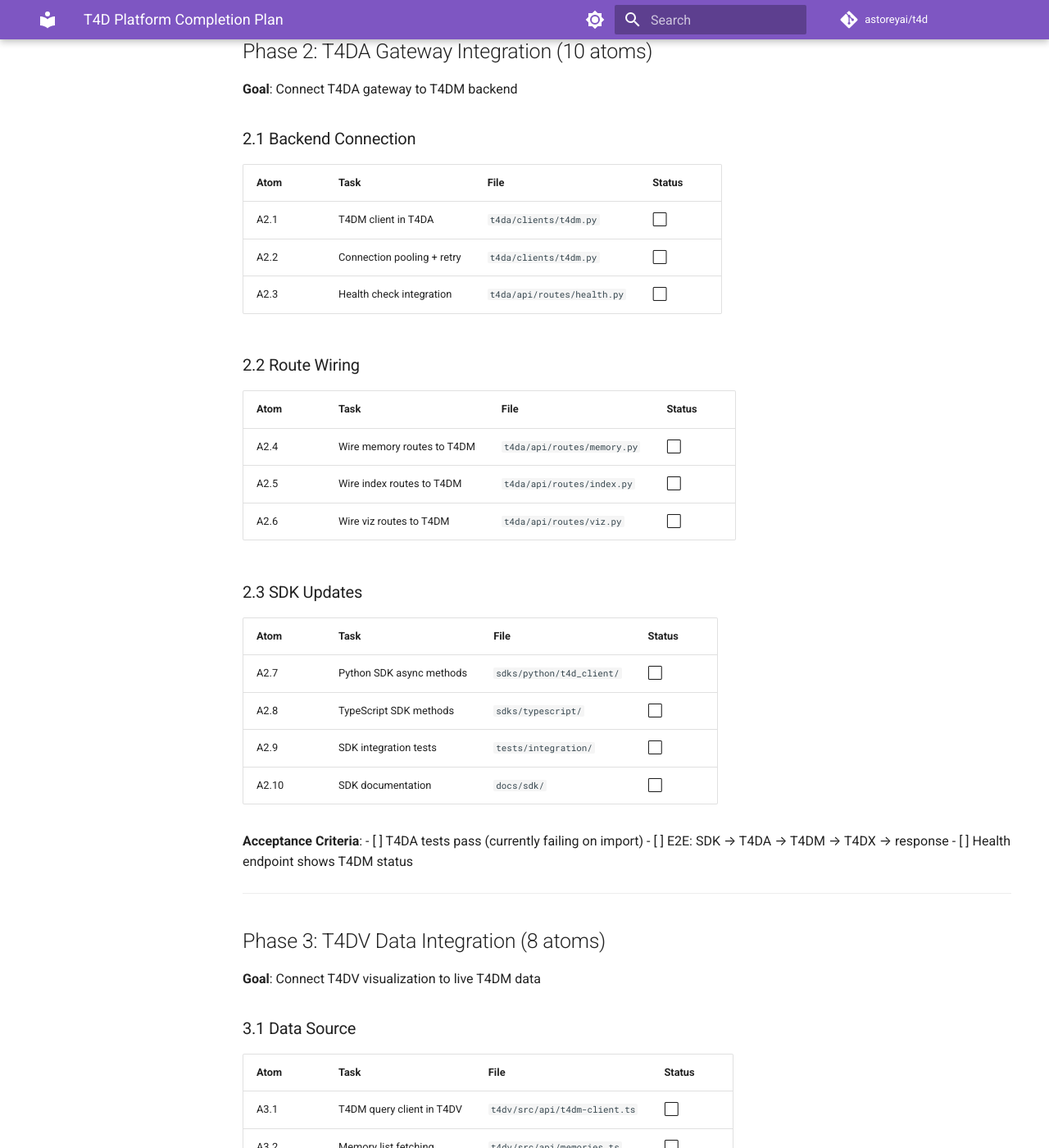
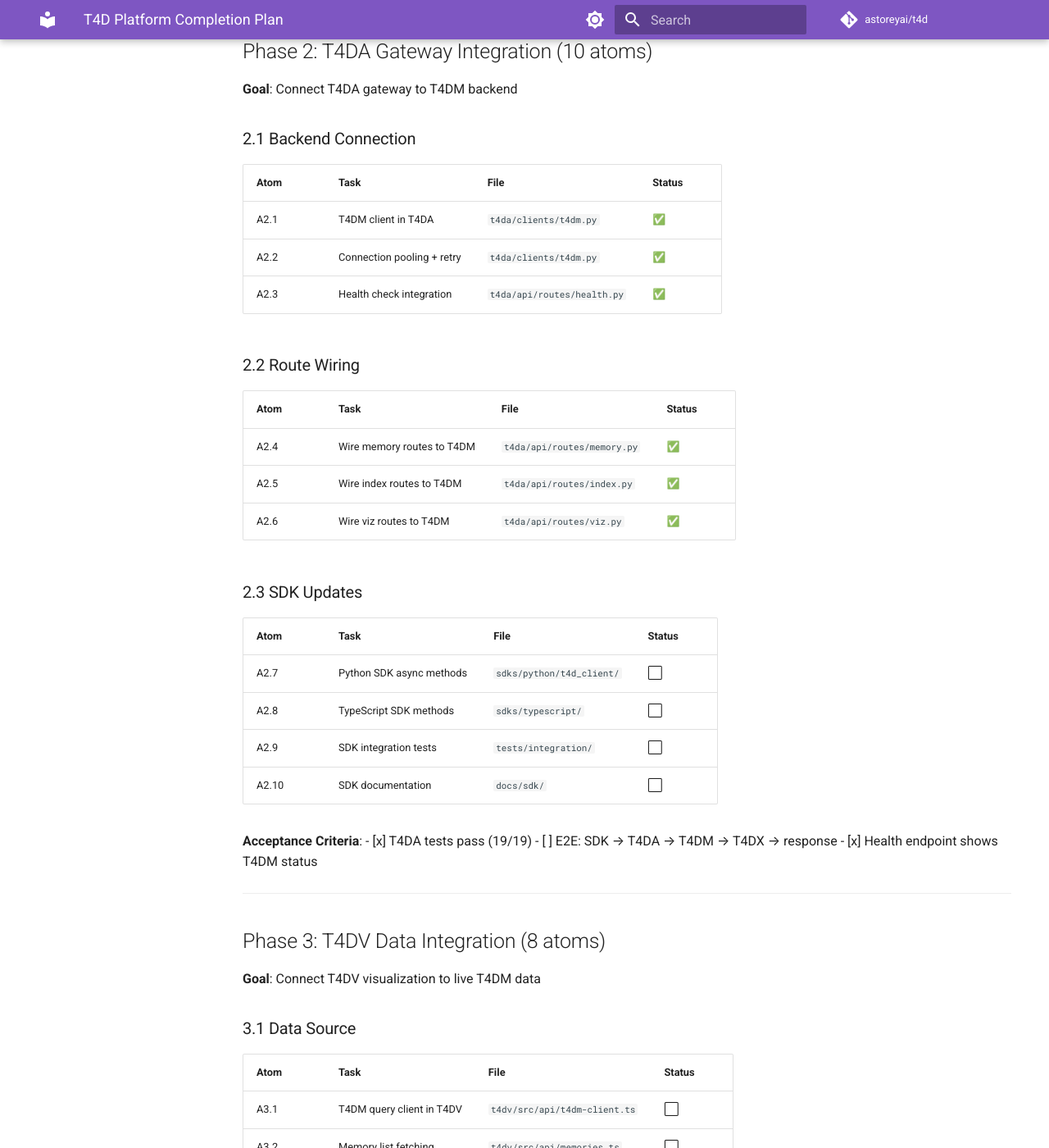
Before and after one commit to astoreyai/t4d, an MkDocs documentation site: the page built from docs/plans/T4D_COMPLETION_PLAN.md, in a window 1280 px wide and 1400 px high, scrolled down 2200 px. Shown: the whole window at 82% size. Built offline with MkDocs 1.6.1 and Material for MkDocs 9.7.7, drawn with Linux system fonts in a browser that asks for light colours; comment, search, counter and statistics services are not loaded; the version menu is left out.

Commit message:
Update T4D completion plan: Phase 2 atoms A2.1-A2.6 complete
Co-Authored-By: Claude Opus 4.5 <noreply@anthropic.com>

```diff
--- a/docs/plans/T4D_COMPLETION_PLAN.md
+++ b/docs/plans/T4D_COMPLETION_PLAN.md
@@ -77,17 +77,17 @@ The T4D platform has substantial implementations but critical integration gaps p
 
 | Atom | Task | File | Status |
 |------|------|------|--------|
-| A2.1 | T4DM client in T4DA | `t4da/clients/t4dm.py` | ⬜ |
-| A2.2 | Connection pooling + retry | `t4da/clients/t4dm.py` | ⬜ |
-| A2.3 | Health check integration | `t4da/api/routes/health.py` | ⬜ |
+| A2.1 | T4DM client in T4DA | `t4da/clients/t4dm.py` | ✅ |
+| A2.2 | Connection pooling + retry | `t4da/clients/t4dm.py` | ✅ |
+| A2.3 | Health check integration | `t4da/api/routes/health.py` | ✅ |
 
 ### 2.2 Route Wiring
 
 | Atom | Task | File | Status |
 |------|------|------|--------|
-| A2.4 | Wire memory routes to T4DM | `t4da/api/routes/memory.py` | ⬜ |
-| A2.5 | Wire index routes to T4DM | `t4da/api/routes/index.py` | ⬜ |
-| A2.6 | Wire viz routes to T4DM | `t4da/api/routes/viz.py` | ⬜ |
+| A2.4 | Wire memory routes to T4DM | `t4da/api/routes/memory.py` | ✅ |
+| A2.5 | Wire index routes to T4DM | `t4da/api/routes/index.py` | ✅ |
+| A2.6 | Wire viz routes to T4DM | `t4da/api/routes/viz.py` | ✅ |
 
 ### 2.3 SDK Updates
 
@@ -99,9 +99,9 @@ The T4D platform has substantial implementations but critical integration gaps p
 | A2.10 | SDK documentation | `docs/sdk/` | ⬜ |
 
 **Acceptance Criteria**:
-- [ ] T4DA tests pass (currently failing on import)
+- [x] T4DA tests pass (19/19)
 - [ ] E2E: SDK → T4DA → T4DM → T4DX → response
-- [ ] Health endpoint shows T4DM status
+- [x] Health endpoint shows T4DM status
 
 ---
 
```
